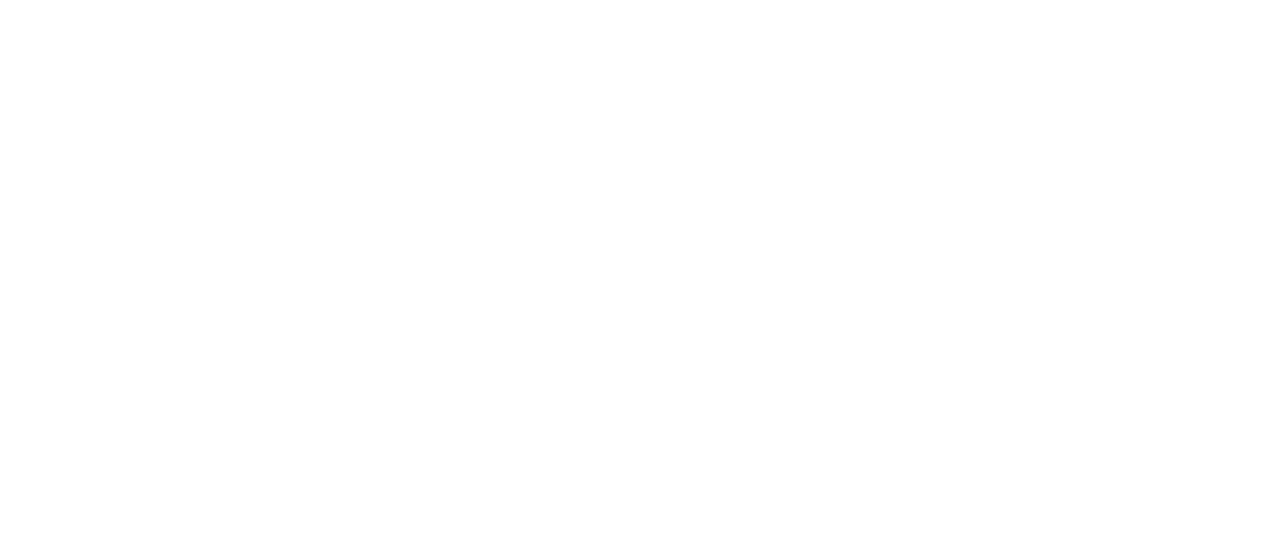
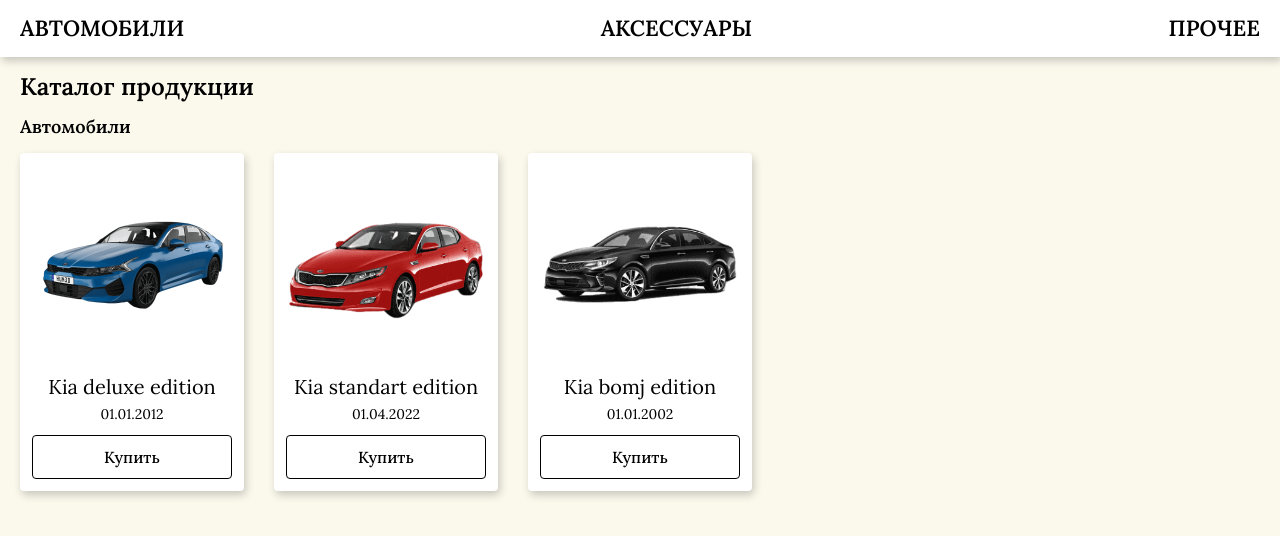
Before and after one commit to DargoDag/test-dd, a plain HTML site: page index.html in a window 1280 px wide. Drawn offline with Linux system fonts and the light colour scheme.

Commit message:
add: base markup

```diff
--- /dev/null
+++ b/css/normalize.css
@@ -0,0 +1,188 @@
+html {
+	line-height: 1.15; /* 1 */
+	-webkit-text-size-adjust: 100%; /* 2 */
+}
+
+body {
+	margin: 0;
+}
+
+main {
+	display: block;
+}
+
+h1 {
+	font-size: 2em;
+	margin: 0.67em 0;
+}
+
+hr {
+	box-sizing: content-box; /* 1 */
+	height: 0; /* 1 */
+	overflow: visible; /* 2 */
+}
+
+pre {
+	font-family: monospace, monospace; /* 1 */
+	font-size: 1em; /* 2 */
+}
+
+a {
+	background-color: transparent;
+	color: unset;
+}
+
+abbr[title] {
+	border-bottom: none; /* 1 */
+	text-decoration: underline; /* 2 */
+	text-decoration: underline dotted; /* 2 */
+}
+
+b,
+strong {
+	font-weight: bolder;
+}
+
+code,
+kbd,
+samp {
+	font-family: monospace, monospace; /* 1 */
+	font-size: 1em; /* 2 */
+}
+
+small {
+	font-size: 80%;
+}
+
+sub,
+sup {
+	font-size: 75%;
+	line-height: 0;
+	position: relative;
+	vertical-align: baseline;
+}
+
+sub {
+	bottom: -0.25em;
+}
+
+sup {
+	top: -0.5em;
+}
+
+img {
+	border-style: none;
+	width: 100%;
+}
+
+button,
+input,
+optgroup,
+select,
+textarea {
+	font-family: inherit; /* 1 */
+	font-size: 100%; /* 1 */
+	line-height: 1.15; /* 1 */
+	margin: 0; /* 2 */
+}
+
+button,
+input {
+	/* 1 */
+	overflow: visible;
+}
+
+button,
+select {
+	/* 1 */
+	text-transform: none;
+}
+
+button,
+[type="button"],
+[type="reset"],
+[type="submit"] {
+	-webkit-appearance: button;
+}
+
+button::-moz-focus-inner,
+[type="button"]::-moz-focus-inner,
+[type="reset"]::-moz-focus-inner,
+[type="submit"]::-moz-focus-inner {
+	border-style: none;
+	padding: 0;
+}
+
+button:-moz-focusring,
+[type="button"]:-moz-focusring,
+[type="reset"]:-moz-focusring,
+[type="submit"]:-moz-focusring {
+	outline: 1px dotted ButtonText;
+}
+
+fieldset {
+	padding: 0.35em 0.75em 0.625em;
+}
+
+legend {
+	box-sizing: border-box; /* 1 */
+	color: inherit; /* 2 */
+	display: table; /* 1 */
+	max-width: 100%; /* 1 */
+	padding: 0; /* 3 */
+	white-space: normal; /* 1 */
+}
+
+progress {
+	vertical-align: baseline;
+}
+
+textarea {
+	overflow: auto;
+}
+
+[type="checkbox"],
+[type="radio"] {
+	box-sizing: border-box; /* 1 */
+	padding: 0; /* 2 */
+}
+
+[type="number"]::-webkit-inner-spin-button,
+[type="number"]::-webkit-outer-spin-button {
+	height: auto;
+}
+
+[type="search"] {
+	-webkit-appearance: textfield; /* 1 */
+	outline-offset: -2px; /* 2 */
+}
+
+[type="search"]::-webkit-search-decoration {
+	-webkit-appearance: none;
+}
+
+::-webkit-file-upload-button {
+	-webkit-appearance: button; /* 1 */
+	font: inherit; /* 2 */
+}
+
+details {
+	display: block;
+}
+
+summary {
+	display: list-item;
+}
+
+template {
+	display: none;
+}
+
+[hidden] {
+	display: none;
+}
+
+ul {
+	margin: 0;
+	padding: 0;
+}
--- /dev/null
+++ b/css/style.css
@@ -0,0 +1,114 @@
+:root {
+	--main-text-color: black;
+	--main-bg-color: #fbf8ec;
+	--secondary-bg-color: #fff;
+}
+
+body {
+	font-size: 12px;
+	color: var(--main-text-color);
+	font-family: "Lora";
+	background-color: var(--main-bg-color);
+}
+
+.container {
+	max-width: 1240px;
+	padding: 0 20px;
+	margin: 0 auto;
+}
+
+.header {
+	padding: 16px 0;
+
+	background-color: #fff;
+	box-shadow: 2px 4px 8px rgba(0, 0, 0, 0.2);
+}
+
+.menu {
+	display: flex;
+	align-items: center;
+	justify-content: space-between;
+
+	list-style: none;
+}
+
+.menu__item a {
+	font-weight: 600;
+	font-size: 22px;
+
+	text-decoration: none;
+	text-transform: uppercase;
+	cursor: pointer;
+
+	position: relative;
+}
+
+.menu__item a:after {
+	display: block;
+	position: absolute;
+	left: 0;
+	width: 0;
+	height: 2px;
+	background-color: var(--main-text-color);
+	content: "";
+	transition: width 0.3s ease-out;
+}
+
+.menu__item a:hover:after,
+.menu__item a:focus:after {
+	width: 100%;
+}
+
+button {
+	cursor: pointer;
+	border: none;
+	background-color: transparent;
+	outline: none;
+}
+
+.catalog__list {
+	display: grid;
+	grid-template-columns: repeat(5, 1fr);
+	gap: 30px;
+
+	list-style: none;
+}
+
+.item {
+	display: flex;
+	flex-direction: column;
+	align-items: center;
+
+	background-color: var(--secondary-bg-color);
+	padding: 12px;
+	border-radius: 4px;
+	box-shadow: 2px 4px 8px rgba(0, 0, 0, 0.2);
+}
+
+.item__title {
+	font-size: 20px;
+	margin-top: 8px;
+}
+
+.item__date {
+	font-size: 14px;
+	margin-top: 8px;
+}
+
+.item__button {
+	padding: 12px;
+	width: 100%;
+	margin-top: 12px;
+
+	font-size: 16px;
+	font-weight: 500;
+
+	border-radius: 4px;
+	border: 1px solid var(--main-text-color);
+	transition: background-color ease-in 0.24s, color ease-in 0.12s;
+}
+
+.item__button:hover {
+	background-color: black;
+	color: #fff;
+}
--- a/index.html
+++ b/index.html
@@ -1,15 +1,62 @@
 <!DOCTYPE html>
 <html lang="en">
-<head>
-  <meta charset="UTF-8">
-  <meta http-equiv="X-UA-Compatible" content="IE=edge">
-  <meta name="viewport" content="width=device-width, initial-scale=1.0">
-  <title>Входное задание от Digital design</title>
-  <link rel="stylesheet" href="/style.css" />
-</head>
-<body>
-
-
-  <script src="/main.js"></script>
-</body>
+	<head>
+		<meta charset="UTF-8" />
+		<meta http-equiv="X-UA-Compatible" content="IE=edge" />
+		<meta name="viewport" content="width=device-width, initial-scale=1.0" />
+		<title>Входное задание от Digital design</title>
+    <link rel="preconnect" href="https://fonts.googleapis.com">
+    <link rel="preconnect" href="https://fonts.gstatic.com" crossorigin>
+    <link href="https://fonts.googleapis.com/css2?family=Lora:wght@400;500;600&display=swap" rel="stylesheet">
+		<link rel="stylesheet" href="/css/normalize.css" />
+		<link rel="stylesheet" href="/css/style.css" />
+	</head>
+	<body>
+			<header class="header">
+				<div class="container">
+          <nav>
+            <ul class="menu">
+              <li class="menu__item"><a href="#">Автомобили</a></li>
+              <li class="menu__item"><a href="#">Аксессуары</a></li>
+              <li class="menu__item"><a href="#">Прочее</a></li>
+            </ul>
+          </nav>
+        </div>
+			</header>
+      <main class="main">
+        <div class="container">
+          <h1 class="title">Каталог продукции</h1>
+          <div class="catalog">
+            <h2 class="catalog__title">Автомобили</h2>
+            <ul class="catalog__list">
+              <li class="item">
+                <div class="item__img">
+                  <img src="./img/kia-1.png" alt="car">
+                </div>
+                <div class="item__title">Kia deluxe edition</div>
+                <div class="item__date">01.01.2012</div>
+                <button class="item__button button">Купить</button>
+              </li>
+              <li class="item">
+                <div class="item__img">
+                  <img src="./img/kia-2.png" alt="car">
+                </div>
+                <div class="item__title">Kia standart edition</div>
+                <div class="item__date">01.04.2022</div>
+                <button class="item__button button">Купить</button>
+              </li>
+              <li class="item">
+                <div class="item__img">
+                  <img src="./img/kia-3.png" alt="car">
+                </div>
+                <div class="item__title">Kia bomj edition</div>
+                <div class="item__date">01.01.2002</div>
+                <button class="item__button button">Купить</button>
+              </li>
+            </ul>
+          </div>
+        </div>
+      </main>
+		<script src="/js/main.js"></script>
+	</body>
 </html>
--- a/style.css
+++ /dev/null
@@ -1,179 +0,0 @@
- html {
-  line-height: 1.15; /* 1 */
-  -webkit-text-size-adjust: 100%; /* 2 */
-}
-
-body {
-  margin: 0;
-}
-
-main {
-  display: block;
-}
-
-h1 {
-  font-size: 2em;
-  margin: 0.67em 0;
-}
-
-hr {
-  box-sizing: content-box; /* 1 */
-  height: 0; /* 1 */
-  overflow: visible; /* 2 */
-}
-
-pre {
-  font-family: monospace, monospace; /* 1 */
-  font-size: 1em; /* 2 */
-}
-
-a {
-  background-color: transparent;
-}
-
-abbr[title] {
-  border-bottom: none; /* 1 */
-  text-decoration: underline; /* 2 */
-  text-decoration: underline dotted; /* 2 */
-}
-
-b,
-strong {
-  font-weight: bolder;
-}
-
-code,
-kbd,
-samp {
-  font-family: monospace, monospace; /* 1 */
-  font-size: 1em; /* 2 */
-}
-
-small {
-  font-size: 80%;
-}
-
-sub,
-sup {
-  font-size: 75%;
-  line-height: 0;
-  position: relative;
-  vertical-align: baseline;
-}
-
-sub {
-  bottom: -0.25em;
-}
-
-sup {
-  top: -0.5em;
-}
-
-img {
-  border-style: none;
-}
-
-button,
-input,
-optgroup,
-select,
-textarea {
-  font-family: inherit; /* 1 */
-  font-size: 100%; /* 1 */
-  line-height: 1.15; /* 1 */
-  margin: 0; /* 2 */
-}
-
-button,
-input { /* 1 */
-  overflow: visible;
-}
-
-button,
-select { /* 1 */
-  text-transform: none;
-}
-
-button,
-[type="button"],
-[type="reset"],
-[type="submit"] {
-  -webkit-appearance: button;
-}
-
-button::-moz-focus-inner,
-[type="button"]::-moz-focus-inner,
-[type="reset"]::-moz-focus-inner,
-[type="submit"]::-moz-focus-inner {
-  border-style: none;
-  padding: 0;
-}
-
-button:-moz-focusring,
-[type="button"]:-moz-focusring,
-[type="reset"]:-moz-focusring,
-[type="submit"]:-moz-focusring {
-  outline: 1px dotted ButtonText;
-}
-
-fieldset {
-  padding: 0.35em 0.75em 0.625em;
-}
-
-legend {
-  box-sizing: border-box; /* 1 */
-  color: inherit; /* 2 */
-  display: table; /* 1 */
-  max-width: 100%; /* 1 */
-  padding: 0; /* 3 */
-  white-space: normal; /* 1 */
-}
-
-progress {
-  vertical-align: baseline;
-}
-
-textarea {
-  overflow: auto;
-}
-
-[type="checkbox"],
-[type="radio"] {
-  box-sizing: border-box; /* 1 */
-  padding: 0; /* 2 */
-}
-
-[type="number"]::-webkit-inner-spin-button,
-[type="number"]::-webkit-outer-spin-button {
-  height: auto;
-}
-
-[type="search"] {
-  -webkit-appearance: textfield; /* 1 */
-  outline-offset: -2px; /* 2 */
-}
-
-[type="search"]::-webkit-search-decoration {
-  -webkit-appearance: none;
-}
-
-::-webkit-file-upload-button {
-  -webkit-appearance: button; /* 1 */
-  font: inherit; /* 2 */
-}
-
-details {
-  display: block;
-}
-
-summary {
-  display: list-item;
-}
-
-template {
-  display: none;
-}
-
-[hidden] {
-  display: none;
-}
```
Also changed, not shown: img/kia-1.png (added), img/kia-2.png (added), img/kia-3.png (added), js/main.js (added).
